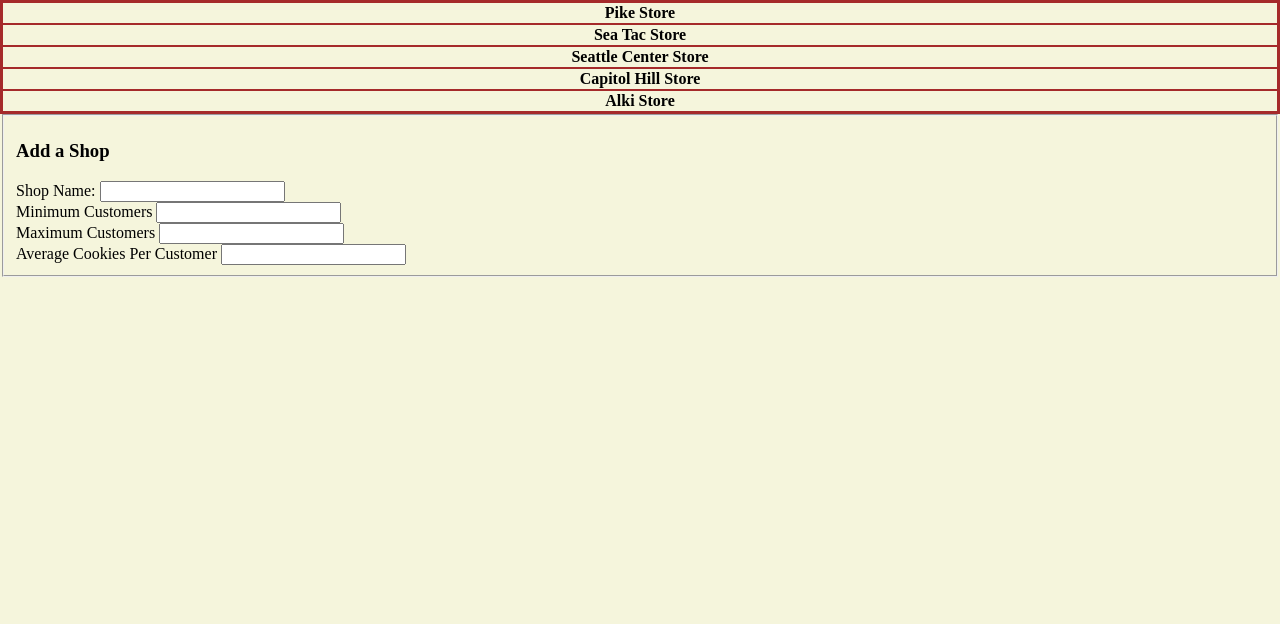
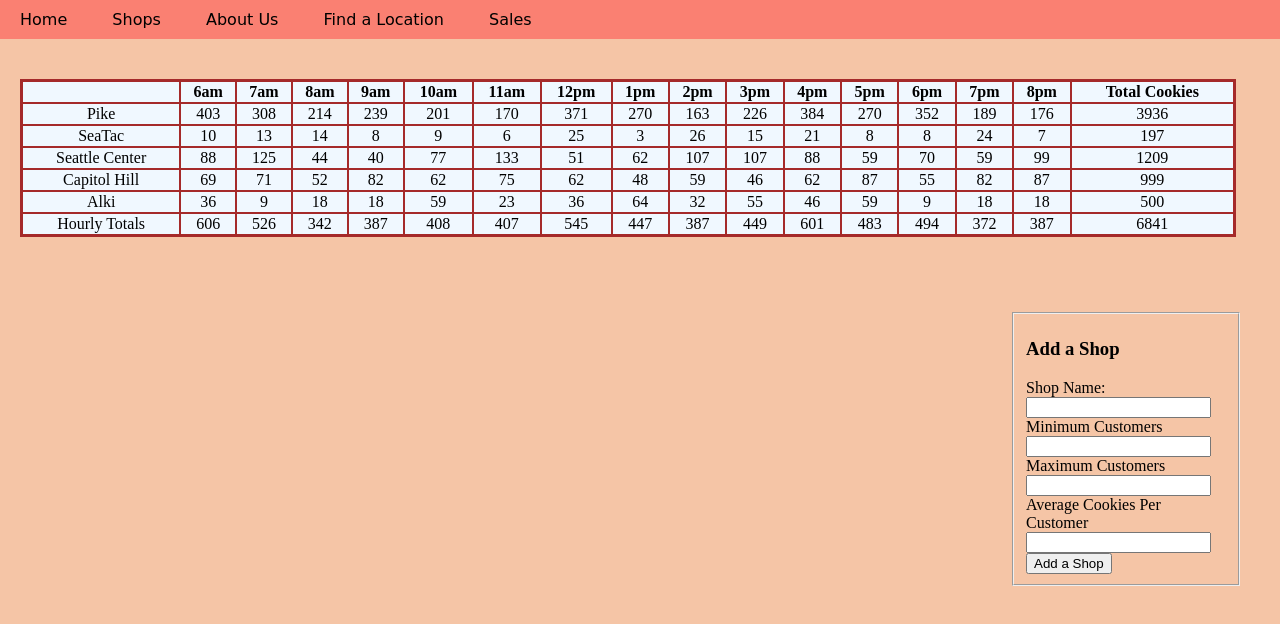
Before and after one commit to AndyFiedler/cookie-stand, a plain HTML site: page sales.html in a window 1280 px wide. Drawn offline with Linux system fonts and the light colour scheme.

Commit message:
added images and css

```diff
--- a/css/style.css
+++ b/css/style.css
@@ -1,11 +1,11 @@
 body {
     margin: 0;
-    background-color: beige;
+    background-color: rgb(245, 197, 166);
   }
 
   /* Optional. To make navbar looks nicer */
   #main-navbar {
-    font: 1.15em Arial;
+    font-family:'Indie Flower', cursive;
     background:salmon;
     margin-bottom: 10px;
   }
@@ -39,16 +39,31 @@ body {
 
   table {
     /* table-layout: fixed; */
-    width: 100%;
+    width: 95%;
     border-collapse: collapse;
     border: 3px solid brown;
+    margin-top: 40px;
+    margin-bottom: 35px;
+    margin-left: 20px;
+    margin-right: 20px;
+    background-color: aliceblue;
   }
 
     th, td {
         border: 2px solid brown;
+        text-align: center;
       }
 
   tr {
-
+    color:black;
 
   }
+  th, thead {
+      font-weight: bold;
+  }
+
+  fieldset {
+      width: 200px;
+      float: right;
+      margin: 40px 40px 40px;
+  }
--- a/js/app.js
+++ b/js/app.js
@@ -33,6 +33,7 @@
         var totalCookieCount=0;
         this.dailyCookieCount();
         var tbody = document.getElementsByTagName('tbody')[0];
+        console.log(tbody);
         var newTr= document.createElement('tr');
         tbody.appendChild(newTr);
         var newTd= document.createElement('td');
@@ -59,10 +60,10 @@
 
 
     var pikeShop= new CookieShop('Pike', 23, 65, 6.3);
-    var seaTacShop= new CookieShop('seaTac', 3, 24, 1.2);
-    var seattleCenShop= new CookieShop('seattleCen', 11, 38, 3.7);
-    var capitolHillShop= new CookieShop('capitolHill', 20, 38, 2.3);
-    var alkiShop= new CookieShop('alki', 2, 16, 4.6);
+    var seaTacShop= new CookieShop('SeaTac', 3, 24, 1.2);
+    var seattleCenShop= new CookieShop('Seattle Center', 11, 38, 3.7);
+    var capitolHillShop= new CookieShop('Capitol Hill', 20, 38, 2.3);
+    var alkiShop= new CookieShop('Alki', 2, 16, 4.6);
 
 
 
@@ -124,7 +125,35 @@
 
 createTable();
 
+var form = document.getElementById('newshop');
+
+preventDefault();
+
+form.addEventListener('submit', (event) => {
+    event.preventDefault();
+    /*
+    <label>Shop Name:</label>
+                <input type="text" name="id" size="20"><br>
+                <label>Minimum Customers</label>
+                <input type="text" name="minCustomers" size="20"><br>
+                <label>Maximum Customers</label>
+                <input type="text" name="maxCustomers" size="20"><br>
+                <label>Average Cookies Per Customer</label>
+                <input type="text" name="cookieAverage" size="20"><br>
+                <input type="submit" value="Add a Shop"><br>
+    */
+   var name = document.getElementById('name').value;
+   var minCustomers = document.getElementById('minCustomers').value;
+   var maxCustomers = document.getElementById('maxCustomers').value;
+   var avgCustomers = document.getElementById('cookieAverage').value;
+
+   var newShop = new CookieShop(name, minCustomers, maxCustomers, avgCustomers);
+   newShop.displayData();
+
+   var table = document.getElementById('sales-data');
+   var footer = document.querySelector('table#sales-data tfoot');
+   footer.innerHTML = '';
+   createFooter();
 
 
-    //I want how many cookies are sold at each hour, at each location, put into  an array, and then a table, rendered on my html page
-    //var salesData= ?    CookieShop()=[]?
+});
--- a/sales.html
+++ b/sales.html
@@ -5,39 +5,43 @@
     <meta name="viewport" content="width=device-width, initial-scale=1.0">
     <meta http-equiv="X-UA-Compatible" content="ie=edge">
     <link href="css/style.css" rel="stylesheet">
+    <script defer src="js/app.js"></script>
     <title>Document</title>
 </head>
 <body>
+<header>
+        <nav id="main-navbar">
+                <ul>
+                    <li><a href="Home"></a>Home</li>
+                    <li><a href="Shops"></a>Shops</li>
+                    <li><a href="About Us"></a>About Us</li>
+                    <li><a href="Location"></a>Find a Location</li>
+                    <li><a href="sales.html"></a>Sales</li>
+                </ul>
+            </nav>
 
-    <table>
-        <th>Pike Store</th>
-        <tr id="pike"></tr>
+</header>
+        <table id="sales-data">
+                <thead></thead>
+                <tbody></tbody>
+                <tfoot></tfoot>
 
-        <th>Sea Tac Store</th>
-        <tr id="seaTac"></tr>
+            </table>
 
-        <th>Seattle Center Store</th>
-        <tr id="seattleCen"></tr>
-
-        <th>Capitol Hill Store</th>
-        <tr id="capitolHill"></tr>
-
-        <th>Alki Store</th>
-        <tr id="alki"></tr>
-
-    </table>
-    <fieldset>
-            <form>
+            <form id='newshop'>
+                    <fieldset>
                 <h3>Add a Shop</h3>
                 <label>Shop Name:</label>
-                <input type="text" name="id" size="20"><br>
+                <input type="text" id='name' size="20"><br>
                 <label>Minimum Customers</label>
-                <input type="text" name="minCustomers" size="20"><br>
+                <input type="text" id="minCustomers" size="20"><br>
                 <label>Maximum Customers</label>
-                <input type="text" name="maxCustomers" size="20"><br>
+                <input type="text" id="maxCustomers" size="20"><br>
                 <label>Average Cookies Per Customer</label>
-                <input type="text" name="cookieAverage" size="20"><br>
+                <input type="text" id="cookieAverage" size="20"><br>
+                <input type="submit" value="Add a Shop"><br>
+            </fieldset>
             </form>
-            </fieldset>
     </body>
+
 </html>
```
Also changed, not shown: aboutus.html (+31 -0 lines), index.html (+3 -6 lines).
